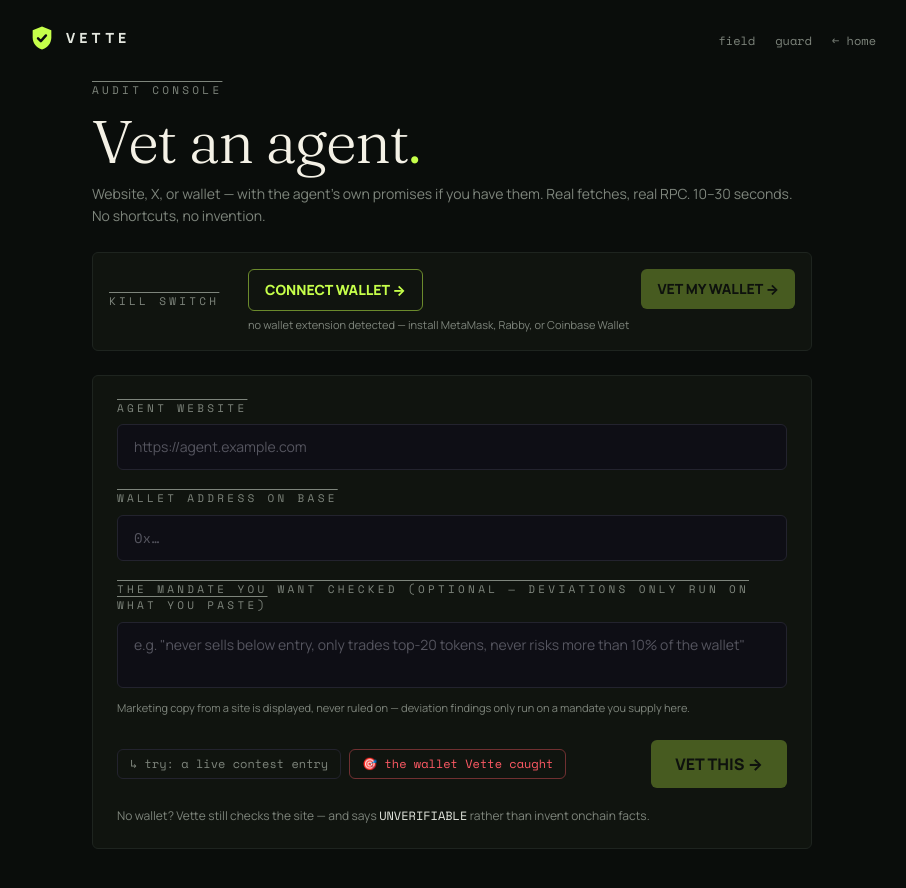
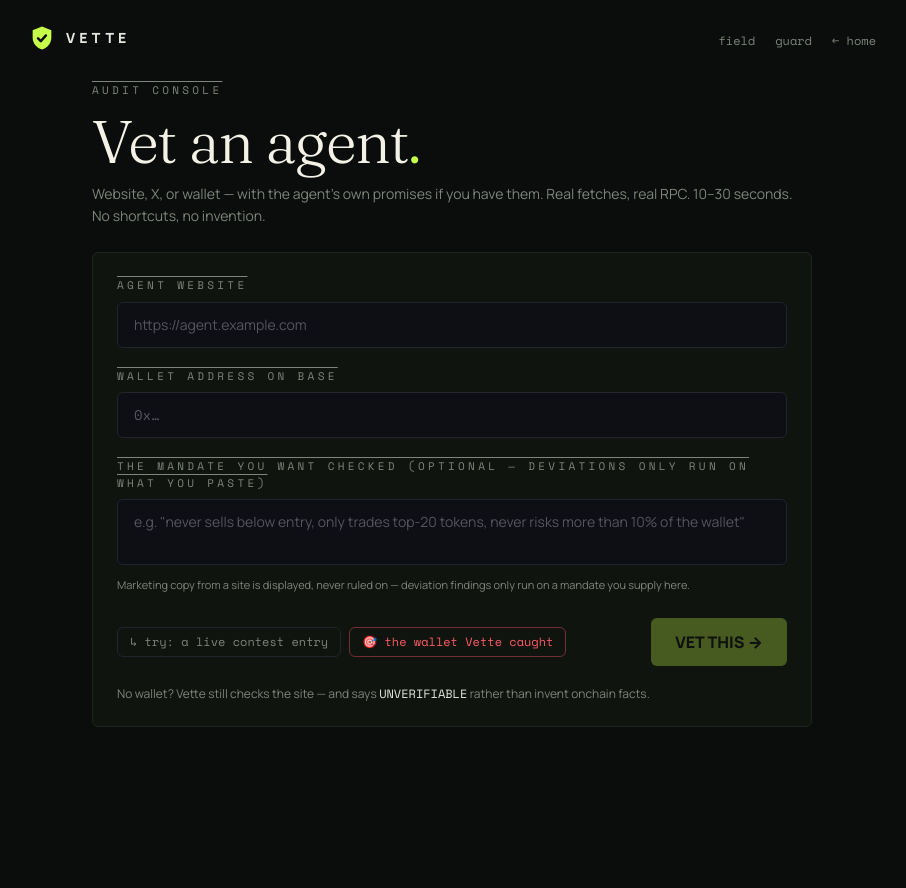
Before and after one commit to hackid02/vette, a Next.js app: page /audit in a window 1280 px wide. Shown: the top 888 px of the page, without its empty margins (188-1094 px from the left). After the commit the page ends 839 px from the top, so only its background shows below. Built offline with nearby package versions, Linux system fonts and the light colour scheme.

Commit message:
De-risk judge flow: /audit is wallet-free by default — connect UI appears only inside a report when there's a door to kill; removed top wallet strip + VET MY WALLET complexity

```diff
--- a/app/audit/page.js
+++ b/app/audit/page.js
@@ -34,7 +34,7 @@ function pretty(v) {
   return s.length > 160 ? s.slice(0, 160) + "…" : s;
 }
 
-function Report({ a, account, provider, onRevoked }) {
+function Report({ a, account, provider, onRevoked, onWallet }) {
   return (
     <div className="space-y-6">
       {/* report header */}
@@ -133,6 +133,21 @@ function Report({ a, account, provider, onRevoked }) {
       {a.actions.length > 0 && (
         <div className="panel p-6">
           <div className="overline mb-4">what vette would do next</div>
+          {a.actions.some((x) => x.type === "revoke") && !account && (
+            <div className="flex items-center justify-between flex-wrap gap-3 mb-4 border border-vet/30 bg-vet/5 rounded-md p-3">
+              <span className="text-xs text-muted leading-snug">
+                these doors are real. connect your wallet to arm the kill switch —
+                one click, one signature, door closed onchain.
+              </span>
+              <ConnectWallet
+                account={account}
+                onConnect={({ account: acc, provider: p }) => {
+                  onWallet?.({ account: acc, provider: p });
+                }}
+                onDisconnect={() => onWallet?.({ account: null, provider: null })}
+              />
+            </div>
+          )}
           <ul className="space-y-4">
             {a.actions.map((act, i) =>
               act.type === "revoke" ? (
@@ -259,34 +274,6 @@ function AuditInner() {
     }
   }
 
-  async function vetMyWallet() {
-    setError(null);
-    try {
-      // Read the account ACTIVE IN THE WALLET right now — the user may have
-      // switched wallets inside OKX, and that's the one they want vetted.
-      let current = account;
-      if (provider) {
-        const { getCurrentAccount } = await import("@/lib/wallet");
-        const fresh = await getCurrentAccount(provider);
-        if (fresh) {
-          if (fresh !== account) {
-            setAccount(fresh);
-          }
-          current = fresh;
-        }
-      }
-      if (!current) {
-        setError("Connect your wallet first — Vette reads whichever account is active in the wallet.");
-        return;
-      }
-      setAddress(current);
-      setUrl("");
-      await run({ address: current, url: null, claims: null });
-    } catch (e) {
-      setError(String(e.message || e));
-    }
-  }
-
   function handleRevoked() {
     if (account) run({ address: account, url: null, claims: null });
   }
@@ -311,32 +298,6 @@ function AuditInner() {
           Website, X, or wallet — with the agent&apos;s own promises if you have them. Real
           fetches, real RPC. 10–30 seconds. No shortcuts, no invention.
         </p>
-
-        {/* wallet strip — one quiet line, one job: the kill switch */}
-        <div className="panel p-4 mb-6 flex flex-col sm:flex-row sm:items-center gap-3 justify-between">
-          <span className="overline shrink-0">kill switch</span>
-          <div className="flex items-start gap-3 flex-wrap">
-            <ConnectWallet
-              account={account}
-              onConnect={({ account: acc, provider: p }) => {
-                setAccount(acc);
-                setProvider(p);
-              }}
-              onDisconnect={() => {
-                setAccount(null);
-                setProvider(null);
-              }}
-            />
-            <button
-              disabled={busy || !account}
-              onClick={vetMyWallet}
-              title={!account ? "Connect your wallet first" : "Audit the connected wallet"}
-              className="px-4 py-2.5 rounded-md bg-vet text-ink font-extrabold text-sm hover:opacity-90 transition-opacity disabled:opacity-30 disabled:cursor-not-allowed"
-            >
-              VET MY WALLET →
-            </button>
-          </div>
-        </div>
 
         <div className="panel p-6 space-y-5 mb-8">
           <div>
@@ -425,6 +386,10 @@ function AuditInner() {
             account={account}
             provider={provider}
             onRevoked={handleRevoked}
+            onWallet={({ account: acc, provider: p }) => {
+              setAccount(acc);
+              setProvider(p);
+            }}
           />
         )}
       </div>
```
